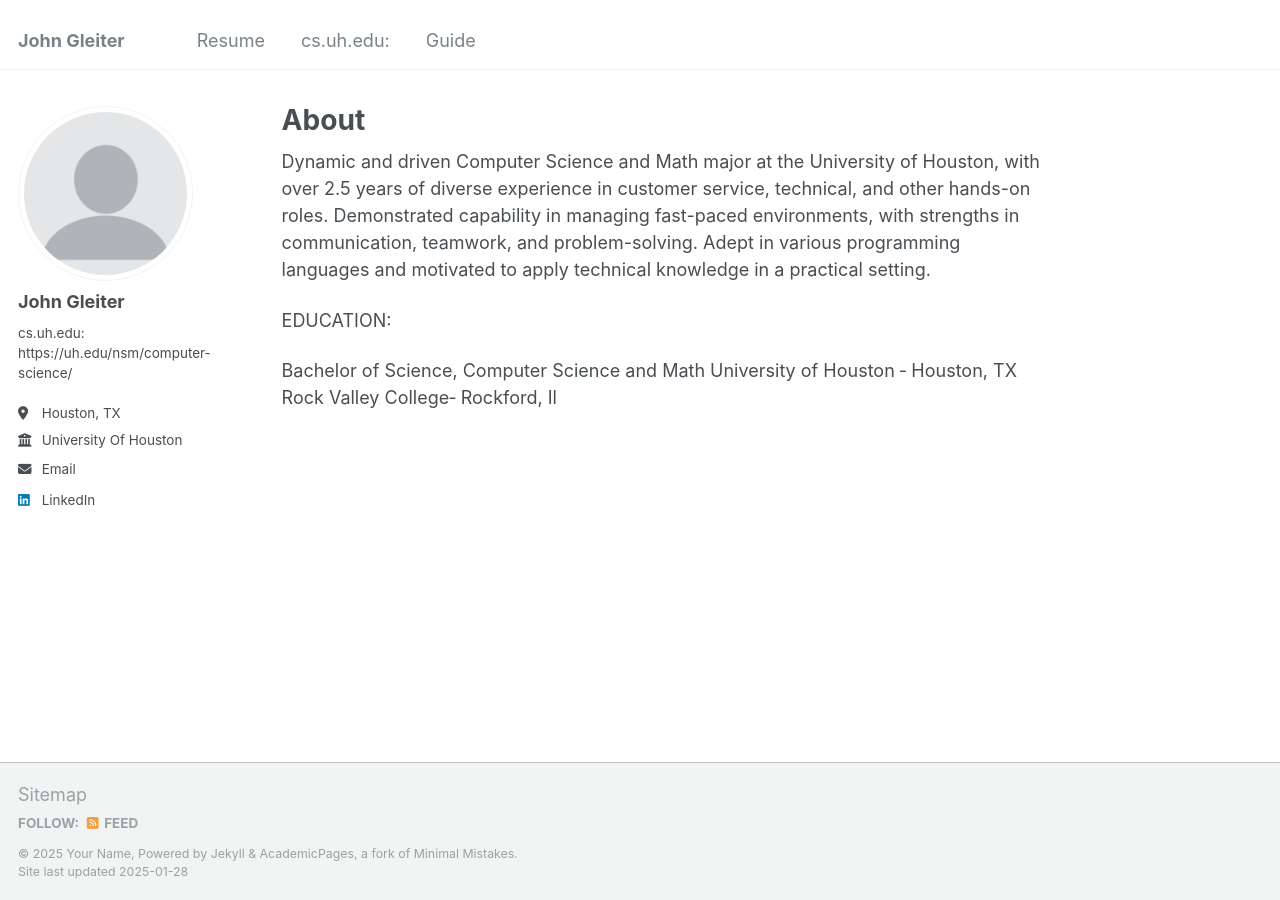
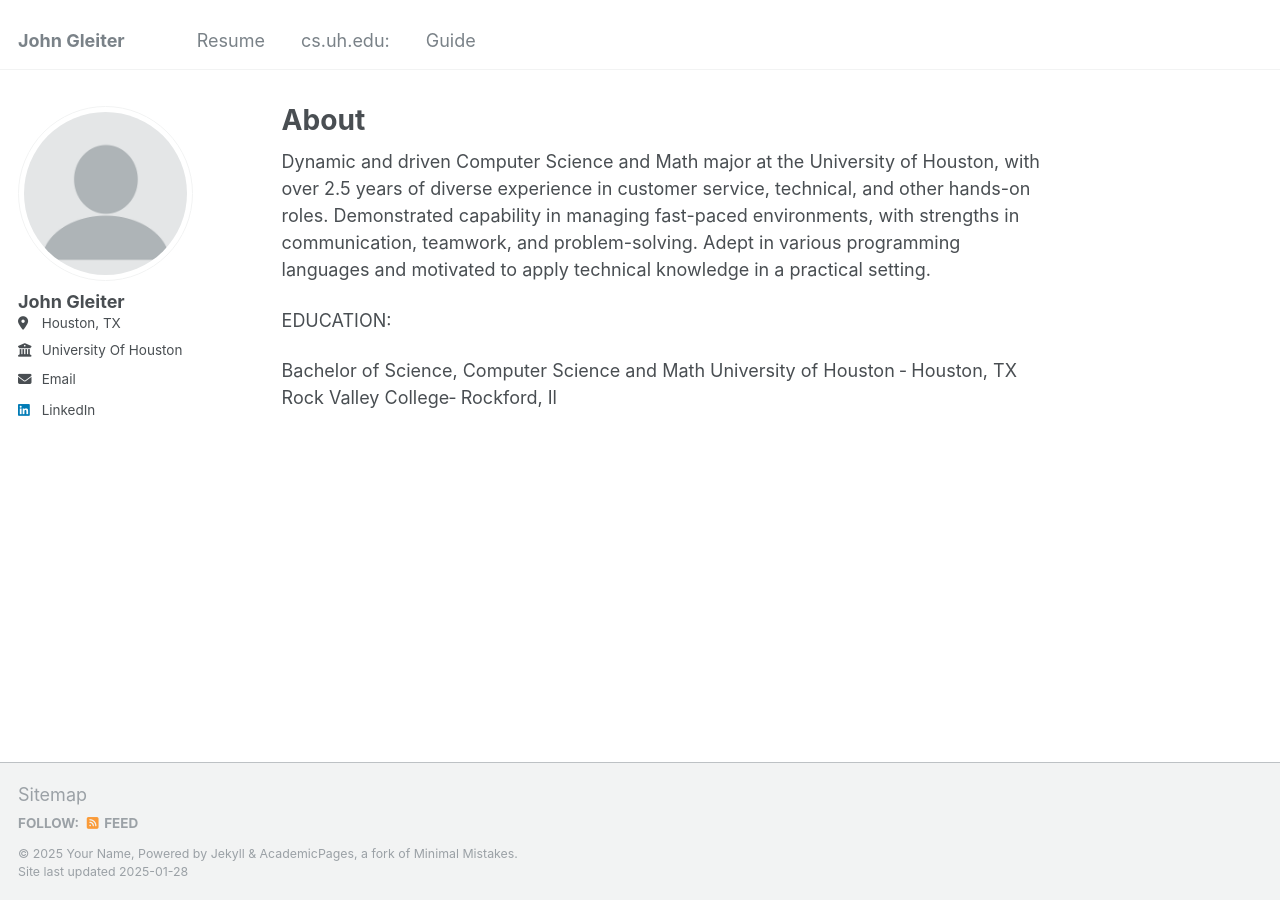
Before and after one commit to johnpaul123Z/johnpaul123Z.github.io, a Jekyll site: the page built from _pages/about.md, in a window 1280 px wide. Built offline with Jekyll 4.4.1, drawn with Linux system fonts in a browser that asks for light colours.

Commit message:
Update _config.yml

```diff
--- a/_config.yml
+++ b/_config.yml
@@ -24,7 +24,7 @@ author:
   avatar           : "profile.png"
   name             : "John Gleiter"
   pronouns         : # example: "she/her"
-  bio              : "  cs.uh.edu:  https://uh.edu/nsm/computer-science/"
+  bio              :
   location         : "Houston, TX"
   employer         : "University Of Houston"
   uri              : # URL
```
